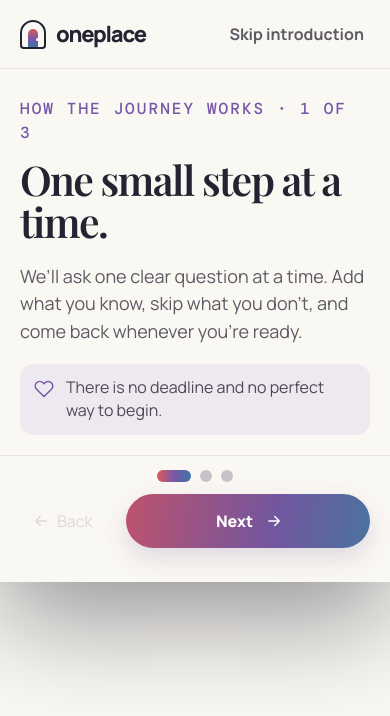
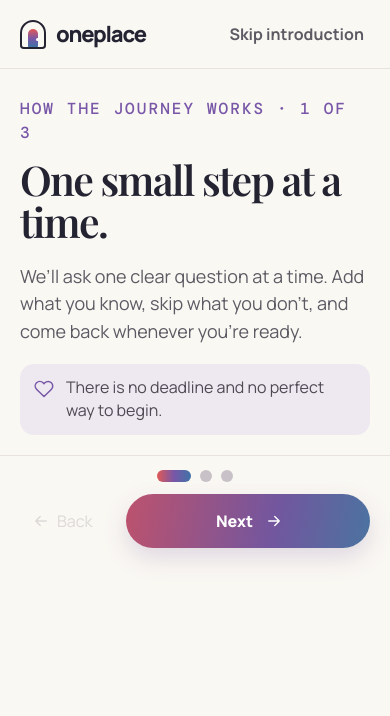
Before and after one commit to CaseyVandyke/OnePlace, a React (Vite) app: page / in a window 390 px wide. Both pictures are taken after a click on the button "Build my OnePlace". Shown: the top 716 px of the page. Built offline with nearby package versions, Linux system fonts and the light colour scheme; a web font is replaced by a local one.

Commit message:
Refine mobile journey presentation

```diff
--- a/src/styles/index.css
+++ b/src/styles/index.css
@@ -121,7 +121,7 @@ button { cursor: pointer; }
 .journey-place-copy { position: absolute; z-index: 4; left: 35px; top: 30px; }.journey-place-copy span, .journey-place-copy strong { display: block; }.journey-place-copy span { color: #858092; font: 500 8px "DM Mono"; letter-spacing: .14em; }.journey-place-copy strong { margin-top: 5px; font: 600 15px "Playfair Display"; }
 .place-compact { height: 450px; transform: scale(.82); }.place-compact .place-caption { display: none; }
 .next-unlock { position: absolute; z-index: 6; left: 35px; bottom: 28px; display: flex; align-items: center; gap: 10px; }.next-unlock > span { width: 36px; height: 36px; border-radius: 10px; display: grid; place-items: center; color: #f0b2b5; background: rgba(255,255,255,.08); }.next-unlock small, .next-unlock strong { display: block; }.next-unlock small { color: #777284; font: 500 7px "DM Mono"; letter-spacing: .1em; }.next-unlock strong { margin-top: 3px; font-size: 10px; }
-.question-stage { width: min(610px, calc(100% - 70px)); margin: auto; padding: 55px 0; animation: stage-in .35s ease; }
+.question-stage { width: min(610px, calc(100% - 70px)); margin: auto; padding: 55px 0; }
 .question-counter { display: grid; grid-template-columns: auto minmax(100px, 1fr) auto; gap: 12px; align-items: center; color: #8b858a; font: 500 8px "DM Mono"; text-transform: uppercase; letter-spacing: .05em; margin-bottom: 54px; }
 .question-counter i { height: 3px; background: #e5dfda; border-radius: 4px; overflow: hidden; }.question-counter b { display: block; height: 100%; border-radius: inherit; background: linear-gradient(90deg, var(--red), var(--purple), var(--blue)); transition: width .4s; }
 .question-eyebrow { color: var(--purple); font: 500 9px "DM Mono"; text-transform: uppercase; letter-spacing: .13em; margin-bottom: 14px; }
@@ -283,6 +283,8 @@ button { cursor: pointer; }
 @keyframes stage-in { from { opacity: 0; transform: translateY(10px); } }
 @keyframes reward-in { 0% { opacity: 0; transform: translate(-50%,-45%) scale(.8); } 25% { opacity: 1; transform: translate(-50%,-50%) scale(1.05); } 80% { opacity: 1; } 100% { opacity: 0; transform: translate(-50%,-55%); } }
 @keyframes confetti { from { top: -20px; transform: rotate(0deg); } to { top: 110%; transform: rotate(540deg); } }
+
+.screen-enter { animation: stage-in .35s ease; }
 
 @media (max-width: 1000px) {
   .chapter-track > div { width: 70px; }.chapter-track > div:not(:last-child)::after { width: 37px; left: 52px; }
@@ -838,7 +840,6 @@ button { cursor: pointer; }
   gap: 64px;
   align-items: center;
   padding: 48px 70px;
-  animation: stage-in .35s ease;
 }
 .journey-intro-content h1 {
   max-width: 560px;
@@ -937,10 +938,15 @@ button { cursor: pointer; }
 
 @media (max-width: 780px) {
   .journey-intro-screen {
+    width: 100%;
+    min-height: 100vh;
+    overflow: visible;
     padding: 0;
     background: var(--paper);
   }
   .journey-intro-card {
+    min-height: 100vh;
+    align-content: start;
     border-radius: 0;
     background: var(--paper);
   }
--- a/src/views/journey-intro.jsx
+++ b/src/views/journey-intro.jsx
@@ -23,7 +23,7 @@ const JourneyIntroView = ({ guide, onSelectGuide, onContinue, onSkip }) => {
 		<section className='journey-intro-screen' aria-labelledby='journey-intro-title'>
 			<section className='journey-intro-card'>
 				<header><Logo /><button onClick={onSkip}>Skip introduction</button></header>
-				<div className='journey-intro-content' key={slide}>
+				<div className='journey-intro-content screen-enter' key={slide}>
 					<div className='journey-intro-art'>
 						<span><Icon name={item.icon} size={38} /></span>
 						{slide === 1 && (
--- a/src/views/setup-journey.jsx
+++ b/src/views/setup-journey.jsx
@@ -72,7 +72,7 @@ const SetupJourneyView = ({ guide, onComplete, onExit }) => {
 	return (
 		<section className='journey-screen'>
 			<JourneyHeader current={current} points={points} onExit={onExit} />
-			<section className='journey-layout'>
+			<section className='journey-layout screen-enter' key={current}>
 				<aside className='journey-place'>
 					<div className='journey-place-copy'>
 						<span>YOUR PLACE</span>
@@ -84,7 +84,7 @@ const SetupJourneyView = ({ guide, onComplete, onExit }) => {
 						<div><small>NOW BUILDING</small><strong>{chapters[question.chapter].name}</strong></div>
 					</div>
 				</aside>
-				<article className='question-stage' key={current}>
+				<article className='question-stage'>
 					<div className='question-counter'>
 						<span>Question {current + 1} of {questions.length}</span>
 						<i><b style={{ width: `${((current + 1) / questions.length) * 100}%` }} /></i>
```
Also changed, not shown: 1 other file (tests, documents, lock files or other folders).
